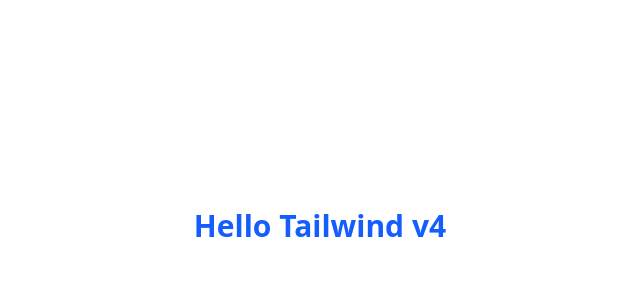
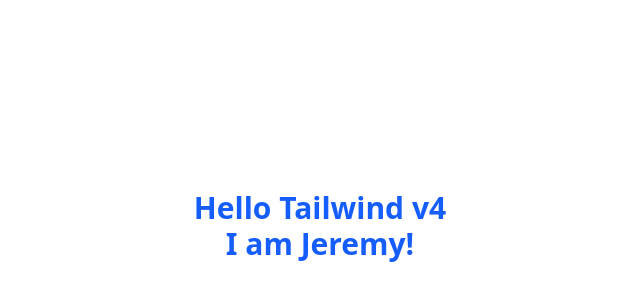
Before and after one commit to Jeremypoh05/my-portfolio, a React (Vite) app: page / in a window 1280 px wide. Shown: the part 174-474 px from the top of the page, without its empty margins (320-960 px from the left). Built offline with nearby package versions, Linux system fonts and the light colour scheme.

Commit message:
Test Pipeline

```diff
--- a/src/App.jsx
+++ b/src/App.jsx
@@ -5,6 +5,7 @@
  return (
    <div className="p-10 text-3xl font-bold text-blue-600">
      Hello Tailwind v4
+     <h2>I am Jeremy!</h2>
    </div>
  );
 }
```
